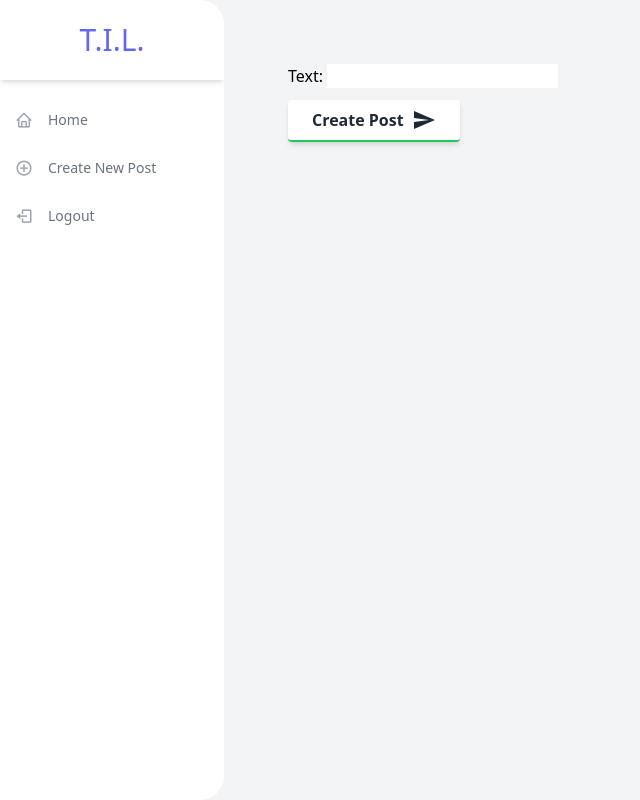
After one commit to calleja09/Django-201, a Django app: page /new/ in a window 1280 px wide. The commit adds this page. Shown: the whole page, without its empty margins (0-640 px from the left). Run offline with Django 5.2, Linux system fonts and the light colour scheme; a user stored in the database is signed in; tables that the repository leaves empty hold one stand-in row (values such as "Sample post"); some libraries are stand-ins or nearby versions.

Commit message:
force auth|modal|enabling static|js|ajax

```diff
--- /dev/null
+++ b/feed/templates/feed/create.html
@@ -0,0 +1,20 @@
+{% extends "base.html" %}
+
+{% block title %}Create new post{% endblock title %}
+
+{% block body %}
+  <form method="POST" action=".">
+    {% csrf_token %}
+    {{ form.as_p }}
+    <div>
+      <div class="my-3">
+            <button class="bg-white text-gray-800 font-bold rounded border-b-2 border-green-500 hover:border-green-600 hover:bg-green-500 hover:text-white shadow-md py-2 px-6 inline-flex items-center" type="submit">
+              <span class="mr-2">Create Post</span>
+              <svg xmlns="http://www.w3.org/2000/svg" width="24" height="24" viewBox="0 0 24 24">
+                <path fill="currentcolor" d="M2.01 21L23 12 2.01 3 2 10l15 2-15 2z"></path>
+              </svg>
+            </button>
+      </div>
+    </div>
+  </form>
+{% endblock body %}
--- a/feed/urls.py
+++ b/feed/urls.py
@@ -7,4 +7,5 @@ app_name = "feed"
 urlpatterns = [
     path("", views.HomePage.as_view(), name="index"),
     path("<int:pk>/", views.PostDetailView.as_view(), name="detail"),
+    path("new/", views.CreateNewPost.as_view(), name="new_post")
 ]
--- a/feed/views.py
+++ b/feed/views.py
@@ -1,4 +1,10 @@
+from typing import Any
+from django.http import HttpRequest
+from django.http.response import HttpResponse
 from django.views.generic import ListView, DetailView
+from django.views.generic.edit import CreateView
+from django.contrib.auth.mixins import LoginRequiredMixin
+from django.shortcuts import render
 from .models import Post
 
 class HomePage(ListView):
@@ -13,3 +19,36 @@ class PostDetailView(DetailView):
     template_name = "feed/detail.html"
     model = Post
     context_object_name = "post"
+
+class CreateNewPost(LoginRequiredMixin, CreateView):
+    model = Post
+    template_name = "feed/create.html"
+    fields = ['text']
+    success_url = "/"
+
+    def dispatch(self, request: HttpRequest, *args: Any, **kwargs: Any):
+        self.request = request
+        return super().dispatch(request, *args, **kwargs)
+
+    def form_valid(self, form):
+        obj = form.save(commit=False)
+        obj.author = self.request.user
+        obj.save()
+        return super().form_valid(form)
+
+    def post(self, request, *args, **kwargs):
+
+        post = Post.objects.create(
+            text = request.POST.get("text"),
+            author = request.user,
+        )
+
+        return render(
+            request,
+            "includes/post.html",
+            {
+                "post": post,
+                "is_detail": True,
+            },
+            content_type="application/html"
+        )
--- /dev/null
+++ b/frontend/js/main.js
@@ -0,0 +1,63 @@
+$.ajaxSetup({
+    beforeSend: function beforeSend(xhr, settings) {
+        function getCookie(name) {
+            let cookieValue = null;
+
+
+            if (document.cookie && document.cookie !== '') {
+                const cookies = document.cookie.split(';');
+
+                for (let i = 0; i < cookies.length; i += 1) {
+                    const cookie = jQuery.trim(cookies[i]);
+
+                    // Does this cookie string begin with the name we want?
+                    if (cookie.substring(0, name.length + 1) === (`${name}=`)) {
+                        cookieValue = decodeURIComponent(cookie.substring(name.length + 1));
+                        break;
+                    }
+                }
+            }
+
+            return cookieValue;
+        }
+
+        if (!(/^http:.*/.test(settings.url) || /^https:.*/.test(settings.url))) {
+            // Only send the token to relative URLs i.e. locally.
+            xhr.setRequestHeader('X-CSRFToken', getCookie('csrftoken'));
+        }
+    },
+});
+
+$(document).on("click", ".js-toggle-modal", function(e){
+    e.preventDefault()
+    $(".js-modal").toggleClass("hidden")
+})
+
+.on("click", ".js-submit", function(e){
+    e.preventDefault()
+    const text = $(".js-post-text").val().trim()
+    const $btn = $(this)
+
+    if(!text.length){
+        return false
+    }
+
+    $btn.prop("disabled", true).text("Posting...")
+    $.ajax({
+        type: 'POST',
+        url: $(".js-post-text").data("post-url"),
+        data: {
+            text: text
+        },
+        success: (dataHtml) => {
+            $(".js-modal").addClass("hidden");
+            $("#posts-container").prepend(dataHtml);
+            $btn.prop("disabled", false).text("New Post");
+            $(".js-post-text").val('')
+        },
+        error: (error) => {
+            console.warn(error)
+            $btn.prop("disabled", false).text("Error");
+        }
+    });
+})
--- a/til/templates/base.html
+++ b/til/templates/base.html
@@ -1,3 +1,4 @@
+{% load static %}
 <!DOCTYPE html>
 <html lang="en">
 <head>
@@ -25,6 +26,12 @@
                 </li>
                 {% if request.user.is_authenticated %}
                     <li>
+                        <a href="{% url "feed:new_post" %}" class="flex flex-row items-center h-12 transform hover:translate-x-2 transition-transform ease-in duration-200 text-gray-500 hover:text-gray-800 js-toggle-modal">
+                        <span class="inline-flex items-center justify-center h-12 w-12 text-lg text-gray-400"><i class="bx bx-plus-circle"></i></span>
+                        <span class="text-sm font-medium">Create New Post</span>
+                        </a>
+                    </li>
+                    <li>
                         <a href="{% url "account_logout" %}" class="flex flex-row items-center h-12 transform hover:translate-x-2 transition-transform ease-in duration-200 text-gray-500 hover:text-gray-800">
                         <span class="inline-flex items-center justify-center h-12 w-12 text-lg text-gray-400"><i class="bx bx-log-out"></i></span>
                         <span class="text-sm font-medium">Logout</span>
@@ -45,6 +52,37 @@
             {% block content %}{% endblock  %}
         {% endblock  %}
     </div>
+
+    {% if request.user.is_authenticated %}
+        <!-- component -->
+        <div class="flex items-center justify-center fixed left-0 bottom-0 w-full h-full bg-gray-800 bg-opacity-75 hidden js-modal">
+            <div class="bg-white rounded-lg w-1/2">
+                <div class="flex flex-col items-start p-4">
+                    <div class="flex items-center w-full">
+                        <div class="text-gray-900 font-medium text-lg">New Post</div>
+                        <svg class="ml-auto fill-current text-gray-700 w-6 h-6 cursor-pointer js-toggle-modal" xmlns="http://www.w3.org/2000/svg" viewBox="0 0 18 18 ">
+                            <path d="M14.53 4.53l-1.06-1.06L9 7.94 4.53 3.47 3.47 4.53 7.94 9l-4.47 4.47 1.06 1.06L9 10.06l4.47 4.47 1.06-1.06L10.06 9z"/>
+                        </svg>
                     </div>
+                    <hr>
+                    <div class="w-full">
+                        <textarea name="new post" class="border-2 border-blue-500 my-6 js-post-text w-full" rows="3" placeholder="What's on your mind?" maxlength="240" data-post-url="{% url "feed:new_post" %}"></textarea>
+                    </div>
+                    <hr>
+                    <div class="ml-auto">
+                        <button class="bg-white text-gray-800 font-bold rounded border-b-2 border-green-500 hover:border-green-600 hover:bg-green-500 hover:text-white shadow-md py-1 px-3 inline-flex items-center text-sm mt-4 js-submit" type="button">
+                            <span class="mr-2">Create Post</span>
+                            <svg xmlns="http://www.w3.org/2000/svg" width="24" height="24" viewBox="0 0 24 24">
+                                <path fill="currentcolor" d="M2.01 21L23 12 2.01 3 2 10l15 2-15 2z"></path>
+                            </svg>
+                        </button>
+                    </div>
+                </div>
+            </div>
+        </div>
+    {%endif%}
+</div>
+<script src="https://cdnjs.cloudflare.com/ajax/libs/jquery/3.7.1/jquery.min.js" integrity="sha512-v2CJ7UaYy4JwqLDIrZUI/4hqeoQieOmAZNXBeQyjo21dadnwR+8ZaIJVT8EE2iyI61OV8e6M8PP2/4hpQINQ/g==" crossorigin="anonymous" referrerpolicy="no-referrer"></script>
+<script src= "{% static "js/main.js" %} "></script>
 </body>
 </html>
```
Also changed, not shown: feed/templates/feed/homepage.html (+5 -3 lines), til/settings.py (+7 -1 lines), 1 other file. Lines whose indentation alone changed are shown as unchanged.
